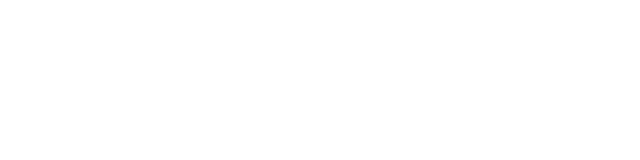
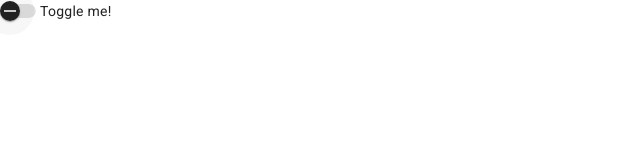
Before and after one commit to mveer-jaipur/Angular, an Angular app in the folder marvel/: page /comics-with-ng-module in a window 1280 px wide. Before the commit this address led to /. Shown: the top 160 px of the page, without its empty margins (0-640 px from the left). Built offline with nearby package versions, Linux system fonts and the light colour scheme.

Commit message:
standalone with modules

```diff
--- a/marvel/angular.json
+++ b/marvel/angular.json
@@ -30,6 +30,7 @@
               "src/assets"
             ],
             "styles": [
+              "@angular/material/prebuilt-themes/indigo-pink.css",
               "src/styles.scss"
             ],
             "scripts": []
@@ -93,6 +94,7 @@
               "src/assets"
             ],
             "styles": [
+              "@angular/material/prebuilt-themes/indigo-pink.css",
               "src/styles.scss"
             ],
             "scripts": []
--- a/marvel/package.json
+++ b/marvel/package.json
@@ -11,10 +11,12 @@
   "private": true,
   "dependencies": {
     "@angular/animations": "^15.1.0",
+    "@angular/cdk": "^15.2.9",
     "@angular/common": "^15.1.0",
     "@angular/compiler": "^15.1.0",
     "@angular/core": "^15.1.0",
     "@angular/forms": "^15.1.0",
+    "@angular/material": "^15.2.9",
     "@angular/platform-browser": "^15.1.0",
     "@angular/platform-browser-dynamic": "^15.1.0",
     "@angular/router": "^15.1.0",
--- a/marvel/src/app/app-routing.module.ts
+++ b/marvel/src/app/app-routing.module.ts
@@ -1,5 +1,6 @@
 import { NgModule } from '@angular/core';
 import { RouterModule, Routes } from '@angular/router';
+import { ComicsWithNgModuleComponent } from './components/comics-with-ng-module/comics-with-ng-module.component';
 import { ComicsComponent } from './components/comics/comics.component';
 
 const routes: Routes = [
@@ -8,6 +9,10 @@ const routes: Routes = [
     path: 'comics',
     component: ComicsComponent,
   },
+  {
+    path: 'comics-with-ng-module',
+    component: ComicsWithNgModuleComponent,
+  },
 ];
 
 @NgModule({
--- /dev/null
+++ b/marvel/src/app/components/comics-with-ng-module/comics-with-ng-module.component.html
@@ -0,0 +1 @@
+<mat-slide-toggle>Toggle me!</mat-slide-toggle>
--- a/marvel/src/index.html
+++ b/marvel/src/index.html
@@ -6,8 +6,11 @@
   <base href="/">
   <meta name="viewport" content="width=device-width, initial-scale=1">
   <link rel="icon" type="image/x-icon" href="favicon.ico">
+  <link rel="preconnect" href="https://fonts.gstatic.com">
+  <link href="https://fonts.googleapis.com/css2?family=Roboto:wght@300;400;500&display=swap" rel="stylesheet">
+  <link href="https://fonts.googleapis.com/icon?family=Material+Icons" rel="stylesheet">
 </head>
-<body>
+<body class="mat-typography">
   <app-root></app-root>
 </body>
 </html>
--- a/marvel/src/styles.scss
+++ b/marvel/src/styles.scss
@@ -1 +1,4 @@
 /* You can add global styles to this file, and also import other style files */
+
+html, body { height: 100%; }
+body { margin: 0; font-family: Roboto, "Helvetica Neue", sans-serif; }
```
Also changed, not shown: marvel/src/app/app.module.ts (+5 -9 lines), marvel/src/app/components/comics-with-ng-module/comics-with-ng-module.component.ts (added, +12 -0 lines), marvel/src/app/components/comics-with-ng-module/comics-with-ng-module.component.scss (added), 2 other files (tests, documents, lock files or other folders).
